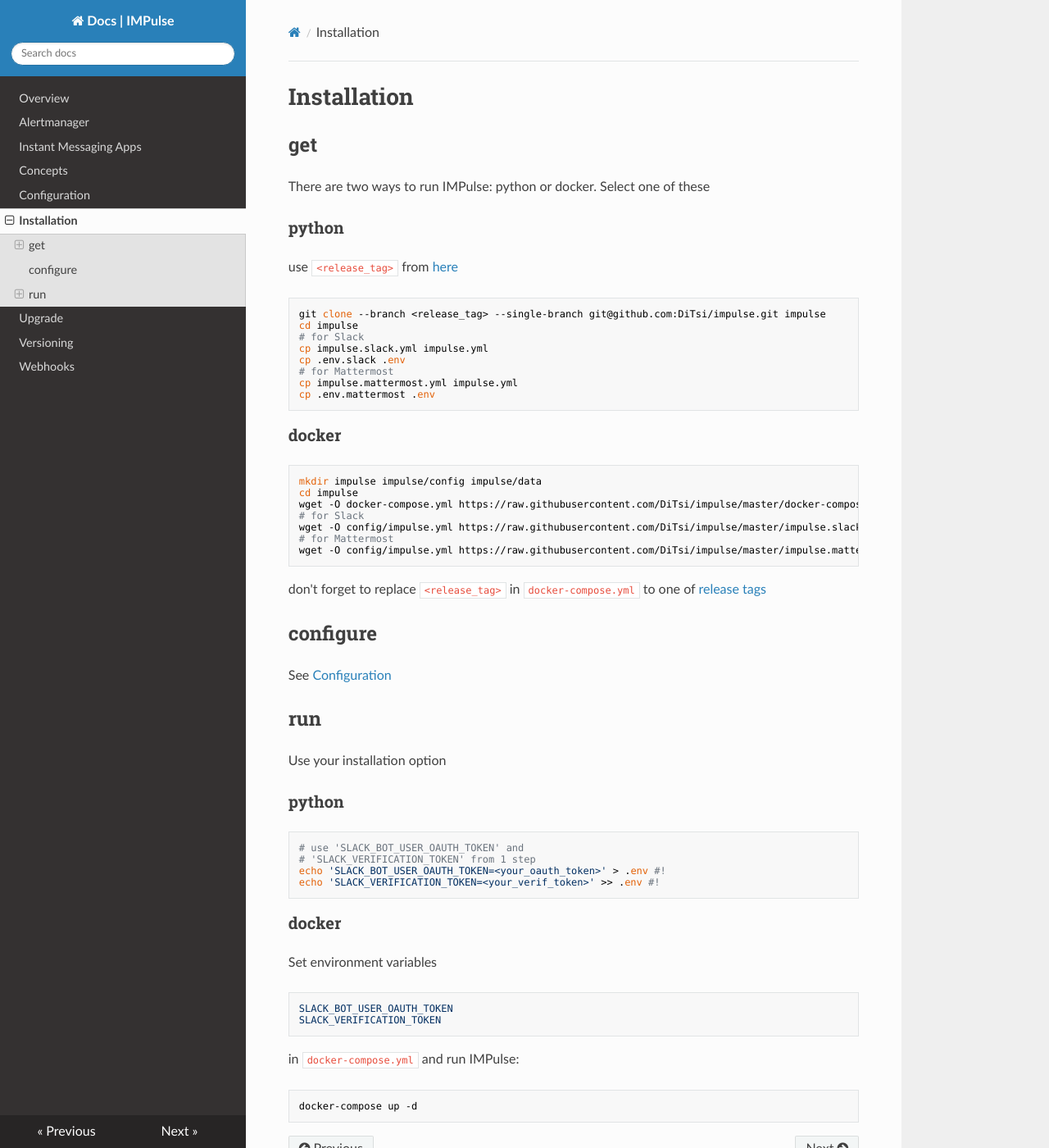
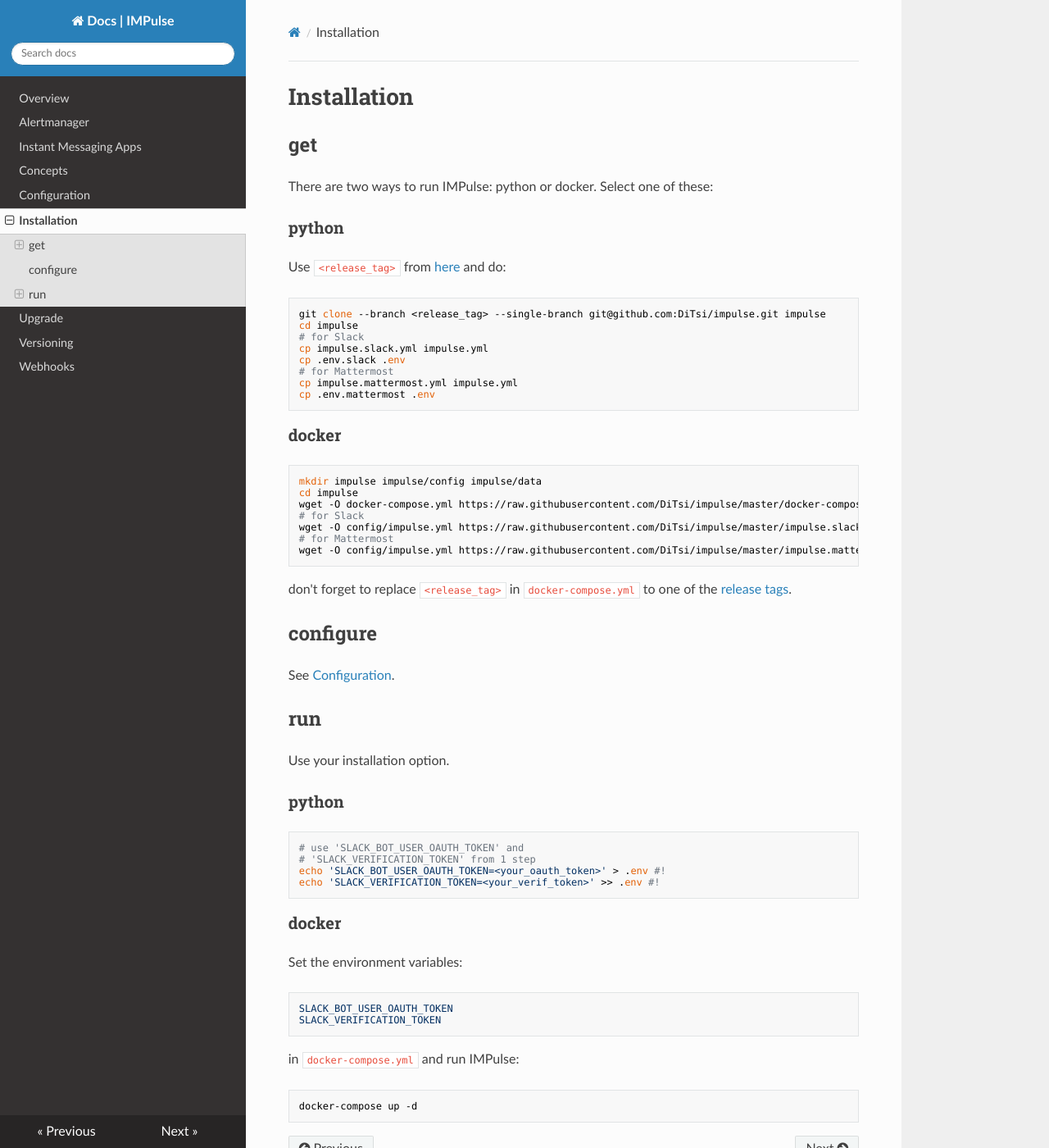
Before and after one commit to DiTsi/impulse-docs, an MkDocs documentation site: the page built from docs/installation.md, in a window 1280 px wide and 1400 px high. Shown: the whole window at 82% size. Built offline with MkDocs 1.6.1, drawn with Linux system fonts in a browser that asks for light colours; nearby versions of some CDN libraries.

Commit message:
refactor Installation

````diff
--- a/docs/installation.md
+++ b/docs/installation.md
@@ -2,11 +2,11 @@
 
 ## get
 
-There are two ways to run IMPulse: python or docker. Select one of these
+There are two ways to run IMPulse: python or docker. Select one of these:
 
 ### python
 
-use `<release_tag>` from [here](https://github.com/DiTsi/impulse/releases)
+Use `<release_tag>` from [here](https://github.com/DiTsi/impulse/releases) and do:
 
 ```bash
 git clone --branch <release_tag> --single-branch git@github.com:DiTsi/impulse.git impulse
@@ -31,15 +31,15 @@ wget -O config/impulse.yml https://raw.githubusercontent.com/DiTsi/impulse/maste
 wget -O config/impulse.yml https://raw.githubusercontent.com/DiTsi/impulse/master/impulse.mattermost.yml
 ```
 
-don't forget to replace `<release_tag>` in `docker-compose.yml` to one of [release tags](https://github.com/DiTsi/impulse/releases)
+don't forget to replace `<release_tag>` in `docker-compose.yml` to one of the [release tags](https://github.com/DiTsi/impulse/releases).
 
 ## configure
 
-See [Configuration](configuration.md#impulse)
+See [Configuration](configuration.md#impulse).
 
 ## run
 
-Use your installation option
+Use your installation option.
 
 ### python
 
@@ -52,7 +52,7 @@ echo 'SLACK_VERIFICATION_TOKEN=<your_verif_token>' >> .env #!
 
 ### docker
 
-Set environment variables
+Set the environment variables:
 
 ```yaml
 SLACK_BOT_USER_OAUTH_TOKEN
````
